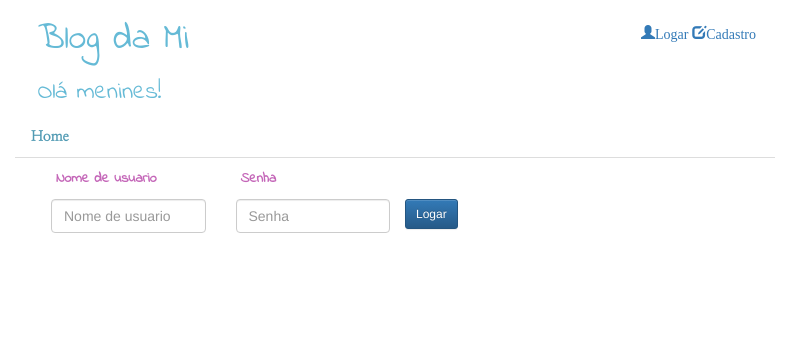
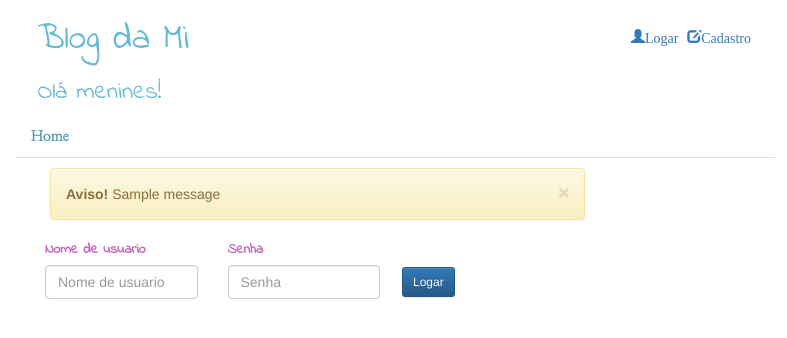
Before and after one commit to xxMirella/Teste, a Django app: page /logar in a window 1280 px wide. Shown: the top 338 px of the page, without its empty margins (55-842 px from the left). Run offline with Django 3.2, Linux system fonts and the light colour scheme; tables that the repository leaves empty hold one stand-in row (values such as "Sample post"); one stand-in notice (Sample message) is shown; some libraries are stand-ins or nearby versions.

Commit message:
Adição de mensagens, ajustado css dos templates.

```diff
--- a/blog/static/css/blog.css
+++ b/blog/static/css/blog.css
@@ -24,6 +24,8 @@
     font-family: 'Nanum Myeongjo', serif;
     font-weight: bold;
     color: BABABA;
+    margin-top: 10px;
+    float: right;
  }
 
  .details {
@@ -43,6 +45,7 @@
  .label1 {
     color: C466B8;
     font-family: 'Indie Flower', cursive;
+    margin-top: 0px;
  }
 
  .label2{
@@ -50,18 +53,6 @@
     font-family: 'Indie Flower', cursive;
     margin-top: 5px;
 
- }
-
- .form-group {
-    padding: 6px;
- }
-
- label{
-    padding: 5px
- }
-
- button {
-    margin-top: 15px;
  }
 
  .usuario {
@@ -74,6 +65,7 @@
     float: right;
     margin-right: 35%;
     margin-top: 2%;
+    color: 65BAD6;
  }
 
  .clear {
@@ -91,3 +83,47 @@
     margin-left: 2%;
     float: left;
  }
+
+ .messages {
+    margin-top: 10px;
+    margin-left: 10px;
+    margin-bottom: 0px;
+ }
+
+ .cadastro{
+    margin-top: 15px;
+ }
+
+ .cadastro-after {
+    margin-top: 0px;
+ }
+
+ .button-cadastro{
+    margin-top: 10px;
+ }
+
+ .login {
+    margin-top: 15px;
+    margi-left: 10px;
+ }
+
+ .login-after{
+    margin-top: 0px;
+ }
+
+ .button-logar{
+    margin: 7px;
+ }
+
+ .data-pub {
+    margin-top: 5px;
+ }
+
+ .titulo {
+    float: left;
+    margin-top; 10px;
+ }
+
+ .icone-float {
+    margin: 5px;
+ }
--- a/blog/templates/blog/base.html
+++ b/blog/templates/blog/base.html
@@ -22,10 +22,10 @@
       <div class="user-settings">
         {% if user.is_authenticated %}
             <a href="{% url 'novo_post' %}"><span class="glyphicon glyphicon-plus">Post</span></a>
-                    <a href="{% url 'deslogar' %}"><span class="glyphicon glyphicon-off">Sair</span></a>
+            <a href="{% url 'deslogar' %}"><span class="icone-float glyphicon glyphicon-off">Sair</span></a>
         {% else %}
             <a href="{% url 'logar' %}"><span class="glyphicon glyphicon-user">Logar</span></a>
-                    <a href="{% url 'cadastro' %}"><span class="glyphicon glyphicon-edit">Cadastro</span></a>
+            <a href="{% url 'cadastro' %}"><span class="icone-float glyphicon glyphicon-edit">Cadastro</span></a>
         {% endif %}
       </div>
       <div class="clear"></div>
--- a/blog/templates/blog/detalhes_post.html
+++ b/blog/templates/blog/detalhes_post.html
@@ -9,10 +9,12 @@
           {{posts.data_publicacao}}
         </div>
       {% endif %}
-      <div class="headers">
+      <div class="titulo headers">
         <h1 class="details">{{posts.titulo}}</h1>
       </div>
+      <div class="clear"></div>
       <p>{{posts.text}}</p>
+      <p class="autor">{{posts.autor}}</p>
       {% if user.is_authenticated %}
         <a class="btn btn-default" href="{% url 'editar' pk=posts.pk %}"><span class="glyphicon glyphicon-pencil"></span></a>
       {% endif %}
--- a/blog/templates/blog/login.html
+++ b/blog/templates/blog/login.html
@@ -1,12 +1,23 @@
 {% extends 'blog/base.html' %}
 
 {% block content %}
+{% if messages %}
+  <div class="messages">
+    {% for message in messages %}
+      <div class="messages col-md-6">
+          <div class="alert alert-warning alert-dismissable">
+              <i class="fa fa-exclamation-circle"></i>
+              <strong>Aviso!</strong> {{ message }}
+              <button aria-hidden="true" data-dismiss="alert" class="close" type="button">×</button>
+          </div>
+      </div>
+    {% endfor %}
+  </div>
+{% endif %}
 <form action="{% url 'logar' %}" method="POST" class="form-row">
   {% csrf_token %}
-    <div class="container">
-      <div class="row">
   <div class="col-md-8">
-          <div class="form-group">
+    <div class="login {% if messages %} login-after {% endif %} form-group">
       <div class="col-sm-3 my-1">
         <label class="label1">Nome de usuario</label>
         <input name="nome_usuario" type="text" class="form-control" placeholder="Nome de usuario" aria-describedby="basic-addon1">
@@ -16,10 +27,7 @@
         <input name="senha" type="password" class="form-control" placeholder="Senha" aria-describedby="basic-addon1">
       </div>
       </br>
-            <button type="submit" class="btn btn-primary btn-sm">Logar</button>
-            </div>
-          </div>
-        </div>
+      <button type="submit" class="button-logar btn btn-primary btn-sm">Logar</button>
     </div>
   </div>
 <input type="hidden" name="next" value="{{ next }}" />
--- a/blog/views.py
+++ b/blog/views.py
@@ -1,12 +1,12 @@
 # -*- coding: utf-8 -*-
 from __future__ import unicode_literals
 
-from django.shortcuts import render
 from django.utils import timezone
 from django.shortcuts import render, get_object_or_404
 from django.shortcuts import redirect
 from django.contrib.auth import authenticate, login, logout
 from django.contrib.auth.models import User
+from django.contrib import messages
 
 from blog.models import Post
 from .forms import PostForm
@@ -37,11 +37,10 @@ def editar_post(request, pk):
             post.save()
             return redirect('detalhes_post', pk=post.pk)
 
-    return render(request, 'blog/form.html', {'forms': forms})
+    return render(request, 'blog/editar.html', {'forms': forms})
 
 
 def novo_post(request):
-    #TODO: usar o messages do django
     forms = PostForm(request.POST or None)
 
     if request.method == "POST":
@@ -52,19 +51,25 @@ def novo_post(request):
             post.save()
             return redirect('detalhes_post', pk=post.pk)
 
-    return render(request, 'blog/form.html', {'forms': forms})
+    return render(request, 'blog/editar.html', {'forms': forms})
 
 
 def cadastro(request):
     if request.method == 'POST':
         data = request.POST
+        usuario_existe = User.objects.filter(username=data.get('nome_usuario'))
         try:
             user = User.objects.create_user(
                 username=data.get('nome_usuario'), email=data.get('email'), password=data.get('senha'),
                 first_name=data.get('primeiro_nome'), last_name=data.get('ultimo_nome'))
 
-        except Exception as err:
-            return render(request, 'blog/cadastro.html', {'message': 'error'})
+        except Exception:
+            if usuario_existe:
+                messages.add_message(request, messages.ERROR, u'Usuário já cadastrado :<')
+
+            messages.add_message(request, messages.ERROR, u'Preencha o formulário @.@')
+            return render(request, 'blog/cadastro.html')
+
         InfoUsuario.objects.create(user=user)
         login(request, user)
         return redirect('lista_posts')
@@ -76,13 +81,14 @@ def cadastro(request):
 def logar(request):
     if request.method == 'POST':
         data = request.POST
-        usuario = authenticate(username=data.get('nome_usuario'), password=data.get('senha'))
+        user = authenticate(username=data.get('nome_usuario'), password=data.get('senha'))
 
-        if usuario is not None:
-            login(request, usuario)
+        if user is not None:
+            login(request, user)
             return redirect('lista_posts')
 
         else:
+            messages.add_message(request, messages.ERROR, u'Usuário inválido :(')
             return render(request, 'blog/login.html')
 
     else:
```
Also changed, not shown: blog/forms.py (+5 -7 lines), blog/templates/blog/cadastro.html (+15 -9 lines), blog/templates/blog/editar.html (added, +25 -0 lines), blog/templates/blog/form.html (deleted, +0 -23 lines), mysite/settings.py (+11 -11 lines). Lines whose indentation alone changed are shown as unchanged.
